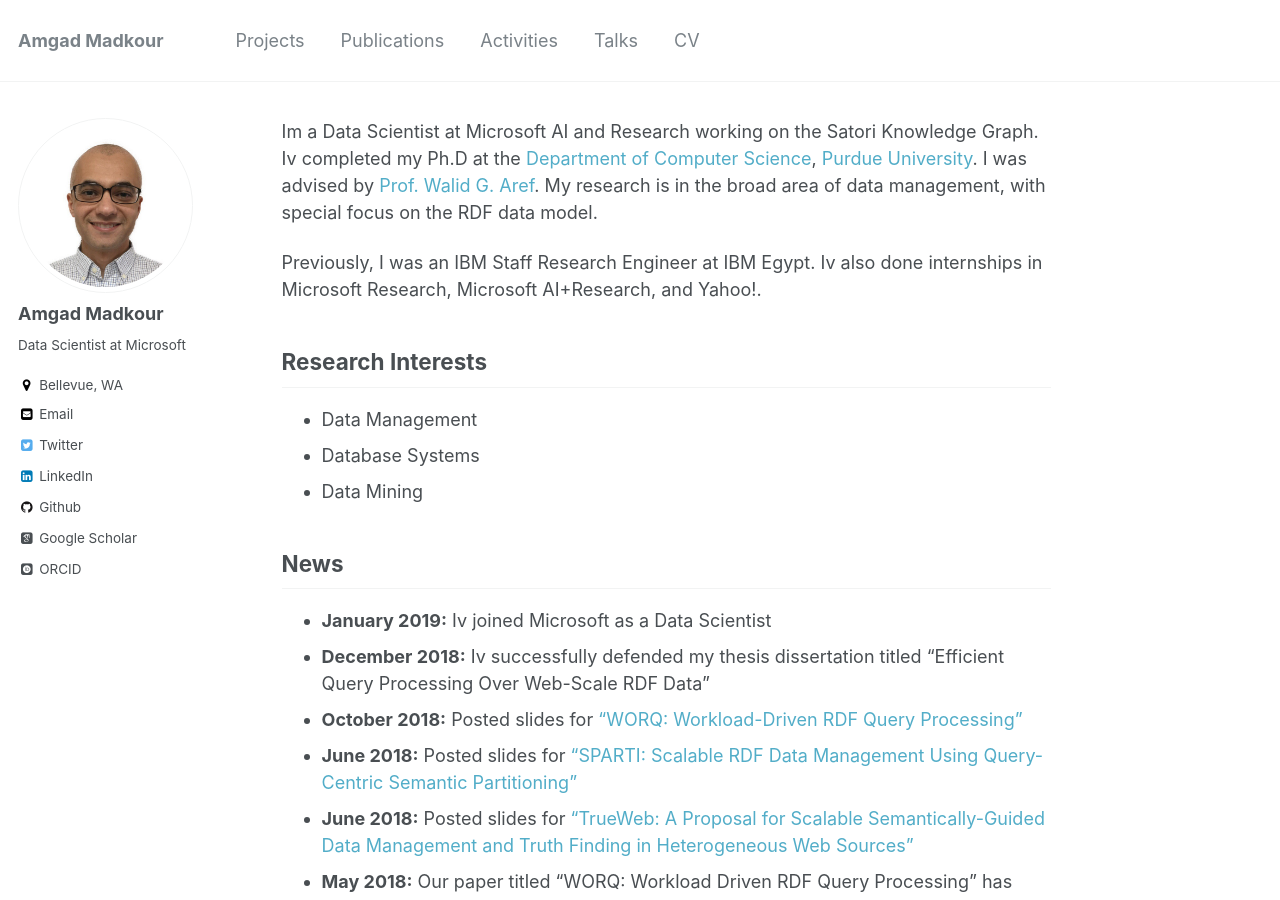
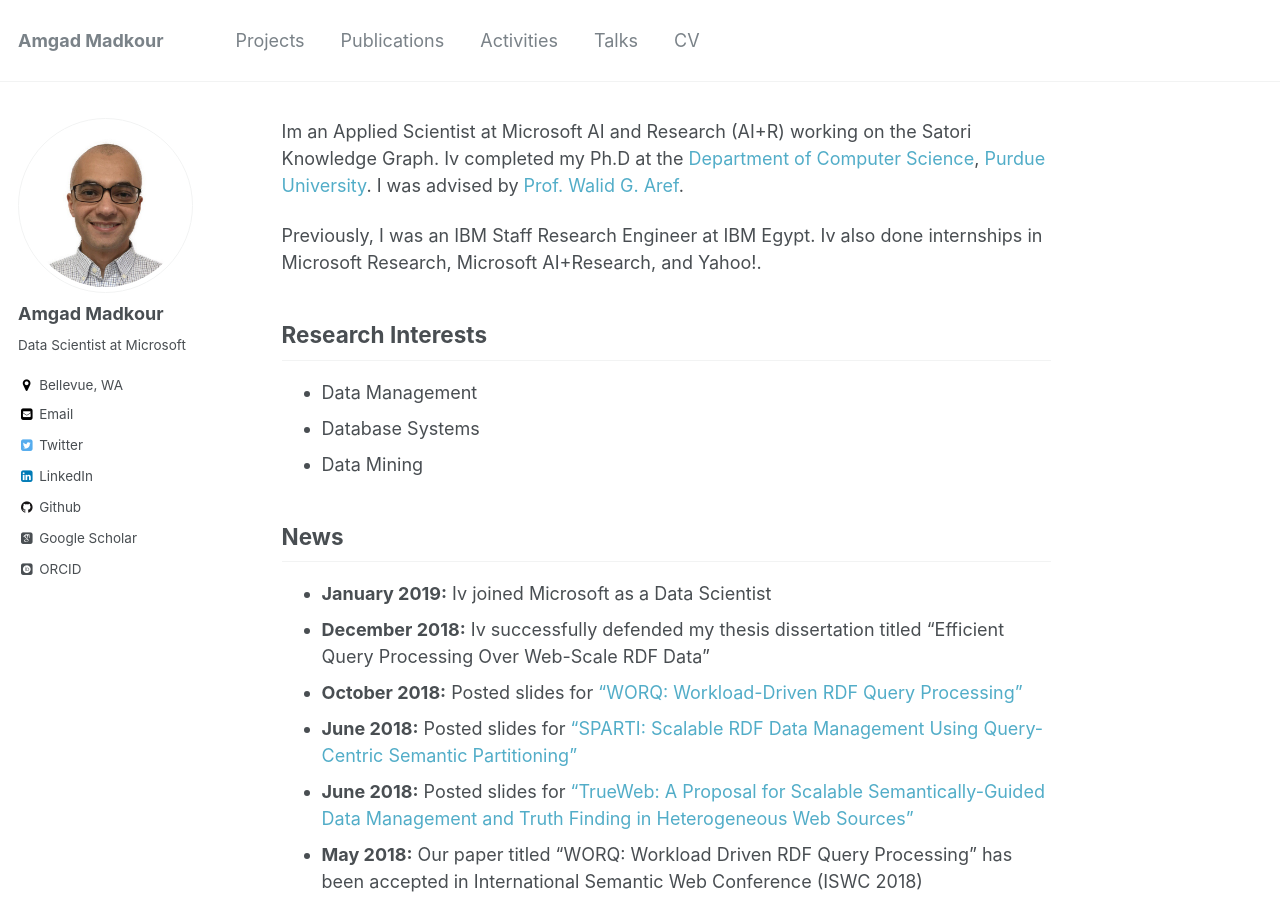
Before and after one commit to amgadmadkour/amgadmadkour.github.io, a Jekyll site: the page built from _pages/about.md, in a window 1280 px wide and 900 px high. Built offline with Jekyll 4.4.1, drawn with Linux system fonts in a browser that asks for light colours; some web fonts are replaced.

```diff
--- a/_pages/about.md
+++ b/_pages/about.md
@@ -7,7 +7,7 @@
   - /about.html
 ---
 
-Im a Data Scientist at Microsoft AI and Research working on the Satori Knowledge Graph. Iv completed my Ph.D at the [Department of Computer Science](http://www.cs.purdue.edu), [Purdue University](http://www.purdue.edu). I was advised by [Prof. Walid G. Aref](http://www.cs.purdue.edu/~aref). My research is in the broad area of data management, with special focus on the RDF data model.
+Im an Applied Scientist at Microsoft AI and Research (AI+R) working on the Satori Knowledge Graph. Iv completed my Ph.D at the [Department of Computer Science](http://www.cs.purdue.edu), [Purdue University](http://www.purdue.edu). I was advised by [Prof. Walid G. Aref](http://www.cs.purdue.edu/~aref).
 
 Previously, I was an IBM Staff Research Engineer at IBM Egypt. Iv also done internships in Microsoft Research, Microsoft AI+Research, and Yahoo!.
 
```
